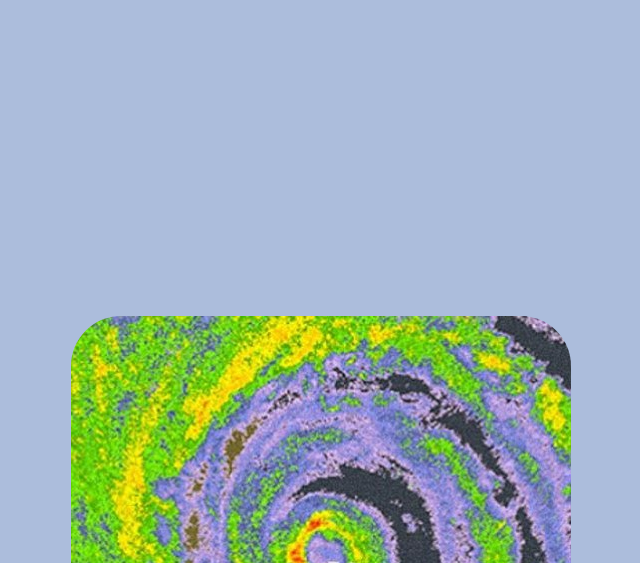
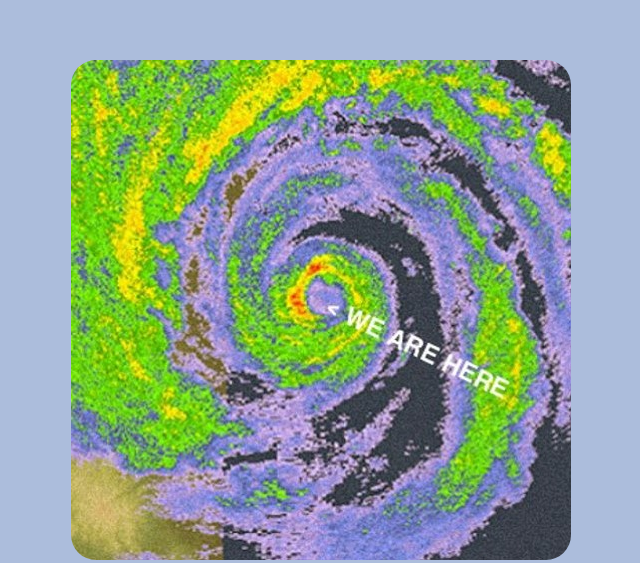
Before and after one commit to hurakanlabs/hurakanlabs.github.io, a plain HTML site: page index.html in a window 1280 px wide. Shown: the part 332-895 px from the top of the page, without its empty margins (319-959 px from the left). Drawn offline with Linux system fonts and the light colour scheme.

Commit message:
Update index.html

```diff
--- a/index.html
+++ b/index.html
@@ -12,7 +12,7 @@ font-family: Arial;
           position: relative;
 
   margin: 0 auto;
-  padding-top: 50%;
+  padding-top: 30%;
         width: 100%;
   resize: both;
   overflow: auto;
@@ -22,7 +22,7 @@ font-family: Arial;
 }
 </style>
 
-    <img src="/assets/wearehere.jpg" alt="HURAKAN" style="width:500px; border-radius: 10%;">
+    <img src="/assets/wearehere.jpg" alt="HURAKAN" style="width:500px; border-radius: 5%;">
 
     <body><h2>WELCOME TO<br>HURAKAN LABS</h2></body>
 
```
